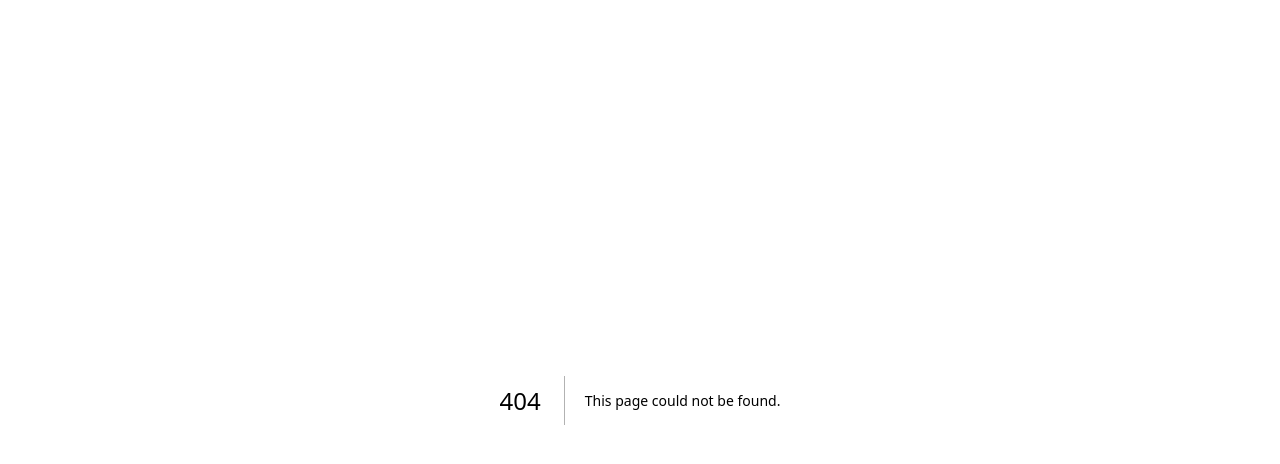
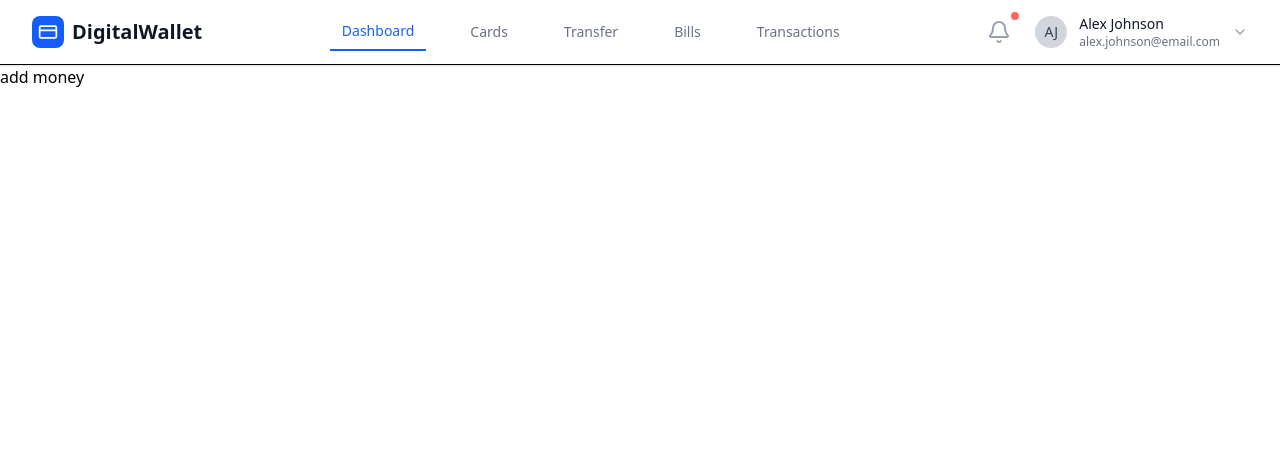
Before and after one commit to mohammadnobin/digital-wallet, a Next.js app: page /dashboard/addMoney in a window 1280 px wide. Before the commit this address had no page. Shown: the top 464 px of the page. Built offline with nearby package versions, Linux system fonts and the light colour scheme.

Commit message:
added add money and cashout route

```diff
--- /dev/null
+++ b/src/app/dashboard/addMoney/page.jsx
@@ -0,0 +1,9 @@
+import React from 'react';
+
+export default function page(props) {
+    return (
+        <div>
+           add money
+        </div>
+    );
+}
--- /dev/null
+++ b/src/app/dashboard/cashout/page.jsx
@@ -0,0 +1,11 @@
+import React from 'react';
+
+function page() {
+    return (
+        <div>
+          cashout
+        </div>
+    );
+}
+
+export default page;
```
